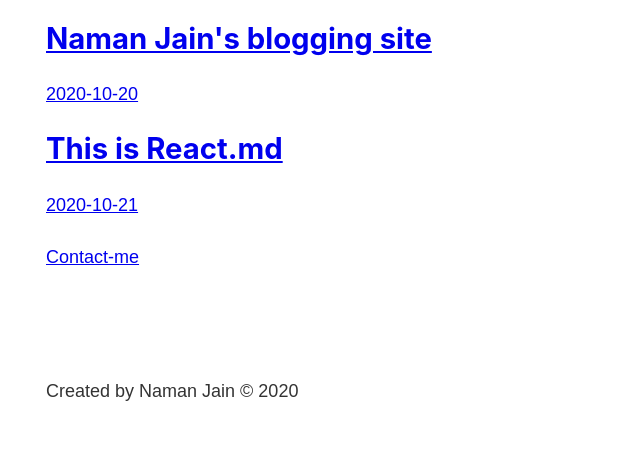
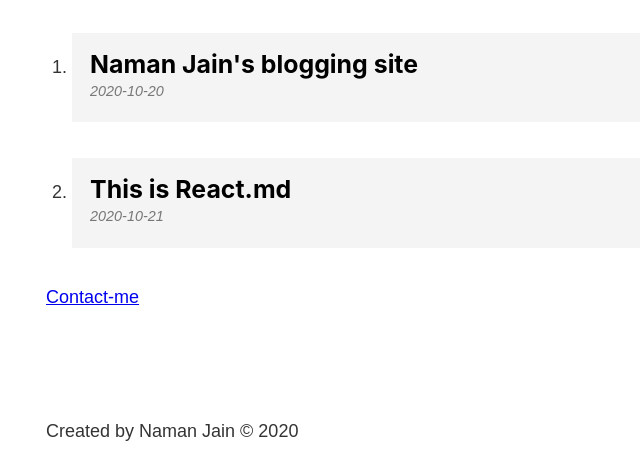
Before and after one commit to namanjain007/Gatsby-blogger, a Gatsby site: page /blog in a window 1280 px wide. Shown: the part 393-855 px from the top of the page, without its empty margins (237-877 px from the left). Before the commit the page ends 815 px from the top, so only its background shows below. Built offline with nearby package versions, Linux system fonts and the light colour scheme; Gatsby itself is replaced by a stand-in of ours.

Commit message:
added some styling to blog page

```diff
--- a/src/pages/blog.js
+++ b/src/pages/blog.js
@@ -1,6 +1,7 @@
 import React from 'react';
 import { Link, graphql, useStaticQuery } from 'gatsby';
 
+import Blogstyle from './blog.module.scss';
 import Layout from '../components/layout';
 
 const blogQuery = graphql`
@@ -26,14 +27,18 @@ const MyBlog = () => {
     return (
         <Layout>
             <h1>All Blogs</h1>
+            <ol>
                 {data.edges.map(({node}) => {
                     return (
+                        <li className={Blogstyle.post}>
                             <Link to={`/blog/${node.fields.slug}`} key={node.fields.slug}>
-                        <h2>{node.frontmatter.title}</h2>
+                                <h3>{node.frontmatter.title}</h3>
                                 <p>{node.frontmatter.date}</p>
                             </Link>
+                        </li>
                     )
                 })}
+            </ol>
             <Link to="/contactme">Contact-me</Link>
         </Layout>
     );
--- /dev/null
+++ b/src/pages/blog.module.scss
@@ -0,0 +1,21 @@
+.post {
+    margin: 2rem 0;
+    a{
+        background-color: #f4f4f4;
+        color : black;
+        display: block;
+        padding: 1rem;
+        text-decoration: none;
+    }
+    a:hover{
+        background-color: #e4e4e4;
+    }
+    h3{
+        margin-bottom: 0;
+    }
+    p{
+        color: #777777;
+        font-size: .8rem;
+        font-style: italic;
+    }
+}
```
Lines whose indentation alone changed are shown as unchanged.
